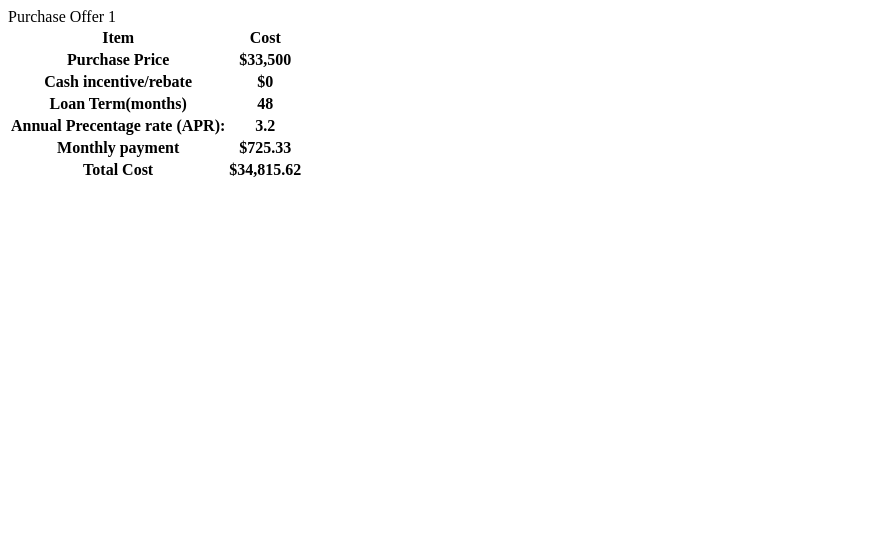
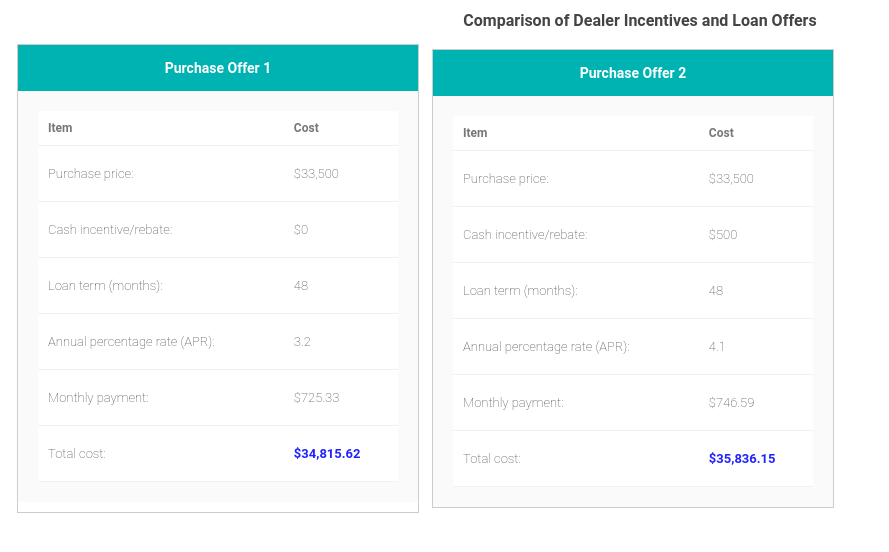
Before and after one commit to TJones2027/6.04-Lab---Advanced-CSS, a website: page index.html in a window 1280 px wide. Shown: the whole page, without its empty margins (0-889 px from the left). Drawn offline with Linux system fonts and the light colour scheme; files that its build step writes are made by us from their sources.

Commit message:
Final Commit

```diff
--- a/index.html
+++ b/index.html
@@ -1,45 +1,84 @@
 <!doctype html>
 <html>
+  <head>
+    <meta charset="utf-8">
+    <title>Dealer Incentives Comparison</title>
+    <link rel="stylesheet" href="style.css">
+  </head>
+  <body>
+    <h1>Comparison of Dealer Incentives and Loan Offers</h1>
 
+    <div class="container">
+      <section class="offer">
+        <h2 class="offer-title">Purchase Offer 1</h2>
+        <div class="offer-contents">
           <table>
-<thead>Purchase Offer 1</thead>
-  <tr id="container">
+            <tr>
               <th>Item</th>
               <th>Cost</th>
             </tr>
+            <tr>
+              <td>Purchase price:</td>
+              <td>$33,500</td>
+            </tr>
+            <tr>
+              <td>Cash incentive/rebate:</td>
+              <td>$0</td>
+            </tr>
+            <tr>
+              <td>Loan term (months):</td>
+              <td>48</td>
+            </tr>
+            <tr>
+              <td>Annual percentage rate (APR):</td>
+              <td>3.2</td>
+            </tr>
+            <tr>
+              <td>Monthly payment:</td>
+              <td>$725.33</td>
+            </tr>
+            <tr>
+              <td>Total cost:</td>
+              <td class="final-value">$34,815.62</td>
+            </tr>
+          </table>
+        </div>
+      </section>
 
-  <tr id="container">
-  <th>Purchase Price</th>
-  <th>$33,500</th>
+      <!-- Purchase Offer 2 -->
+<div class="container">
+      <section class="offer">
+        <h2 class="offer-title">Purchase Offer 2</h2>
+        <div class="offer-contents">
+          <table>
+            <tr>
+              <th>Item</th>
+              <th>Cost</th>
             </tr>
-
-  <tr id="container">
-    <th>Cash incentive/rebate</th>
-    <th>$0</th>
+            <tr>
+              <td>Purchase price:</td>
+              <td>$33,500</td>
             </tr>
-
-  <tr id="container">
-    <th>Loan Term(months)</th>
-    <th>48</th>
+            <tr>
+              <td>Cash incentive/rebate:</td>
+              <td>$500</td>
             </tr>
-
-  <tr id="container">
-    <th>Annual Precentage rate (APR):</th>
-    <th>3.2</th>
+            <tr>
+              <td>Loan term (months):</td>
+              <td>48</td>
             </tr>
-
-  <tr id="container">
-    <th>Monthly payment</th>
-    <th>$725.33</th>
+            <tr>
+              <td>Annual percentage rate (APR):</td>
+              <td>4.1</td>
             </tr>
-
-  <tr id="container">
-    <th>Total Cost</th>
-    <th>$34,815.62</th>
+            <tr>
+              <td>Monthly payment:</td>
+              <td>$746.59</td>
             </tr>
-
-
+            <tr>
+              <td>Total cost:</td>
+              <td class="final-value">$35,836.15</td>
+            </tr>
           </table>
-
-
-</html>
+        </div>
+      </section>
```
Also changed, not shown: dist/style.css, 1 other file. Lines whose indentation alone changed are shown as unchanged.
